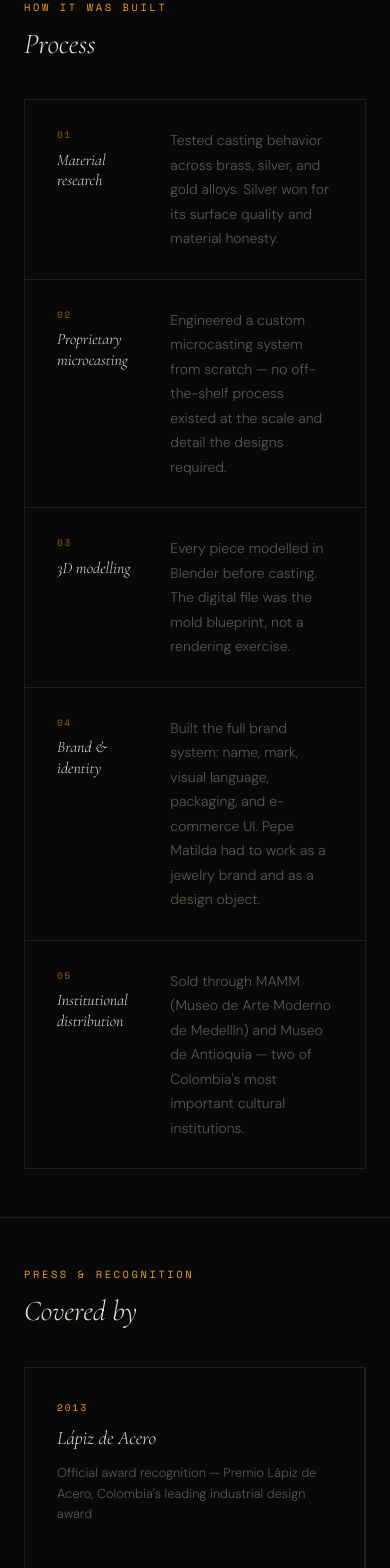
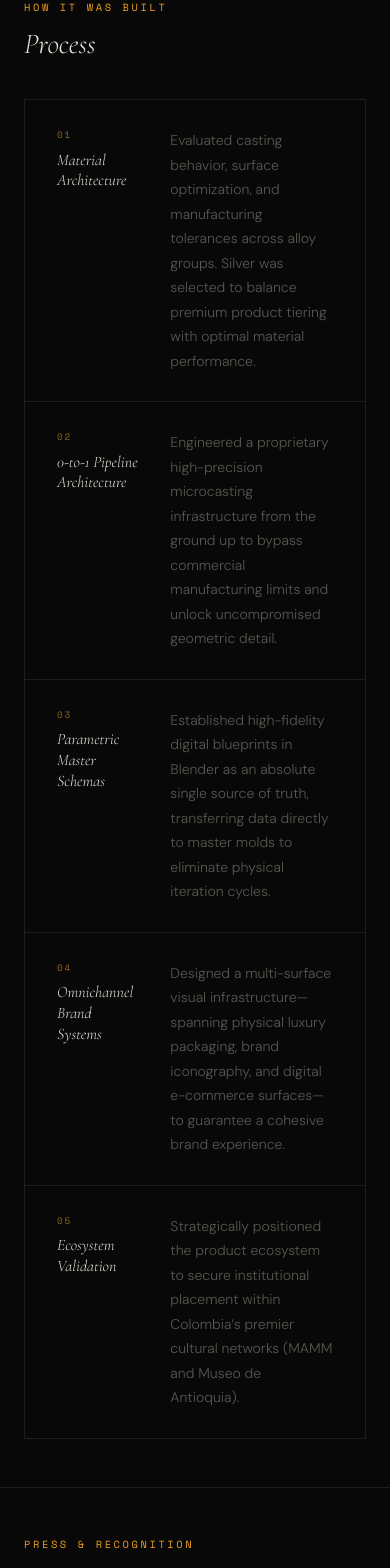
Before and after one commit to NinjaPuppetDev/portfolio, a Next.js app: page /work/pepe-matilda in a window 390 px wide. Shown: the part 4440-6008 px from the top of the page. Built offline with nearby package versions, Linux system fonts and the light colour scheme.

Commit message:
microcopy-update

```diff
--- a/app/components/HeroSection.tsx
+++ b/app/components/HeroSection.tsx
@@ -45,13 +45,13 @@ export default function HeroSection() {
       <div style={{ position: 'relative', zIndex: 2 }}>
         <p style={{ fontFamily: 'var(--mono)', fontSize: '0.7rem', color: 'var(--accent)', letterSpacing: '0.25em', textTransform: 'uppercase', marginBottom: '1.5rem' }}>David Raigoza</p>
         <h1 style={{ fontFamily: 'var(--serif)', fontSize: 'clamp(3.5rem, 10vw, 9rem)', fontWeight: 300, lineHeight: 0.92, letterSpacing: '-0.02em', color: 'var(--text)', marginBottom: '2.5rem' }}>
-          {mounted ? <GlitchWord word="Designer." /> : 'Designer.'}<br />
-          <span style={{ fontStyle: 'italic', color: 'var(--accent)' }}>{mounted ? <GlitchWord word="Builder." /> : 'Builder.'}</span><br />
-          <span style={{ color: 'var(--muted)' }}>{mounted ? <GlitchWord word="Researcher." /> : 'Researcher.'}</span>
+          {mounted ? <GlitchWord word="Constraint." /> : 'Constraint.'}<br />
+          <span style={{ fontStyle: 'italic', color: 'var(--accent)' }}>{mounted ? <GlitchWord word="Architecture." /> : 'Architecture.'}</span><br />
+          <span style={{ color: 'var(--muted)' }}>{mounted ? <GlitchWord word="Proof." /> : 'Proof.'}</span>
         </h1>
         <div style={{ display: 'flex', alignItems: 'flex-start', gap: '2rem', flexWrap: 'wrap' }}>
-          <p style={{ fontFamily: 'var(--sans)', fontSize: 'clamp(0.875rem, 1.5vw, 1rem)', color: 'var(--muted)', maxWidth: '38ch', lineHeight: 1.7, fontWeight: 300 }}>
-            Product designer-engineer turned protocol architect. Jewelry craft to Ethereum smart contracts — always building with both hands and a full mind.
+          <p style={{ fontFamily: 'var(--sans)', fontSize: 'clamp(0.875rem, 1.5vw, 1rem)', color: 'var(--muted)', maxWidth: '42ch', lineHeight: 1.7, fontWeight: 300 }}>
+            Every project starts with the same question: what does the existing system refuse to do? The answer becomes the work. Whether engineering a stainless steel microcasting pipeline that didn't exist, deploying trustless derivative settlement for climate risk, or building an AI agent that operates an interface instead of answering questions. The medium changes. The method doesn't.
           </p>
           <div style={{ display: 'flex', flexDirection: 'column', gap: '0.5rem' }}>
             {[
--- a/app/components/LandingPage.tsx
+++ b/app/components/LandingPage.tsx
@@ -4,12 +4,13 @@ import CardGrid from './CardGrid'
 import ContactForm from './ContactForm'
 
 // ── PROJECT DATA ───────────────────────────────────────────────────────────────
+// ── PROJECT DATA ───────────────────────────────────────────────────────────────
 const web3Projects = [
   {
     index: '01',
     year: '2026',
     title: 'QIE Neobank',
-    subtitle: 'DeFi neobank · On-chain credit scoring · Soulbound NFTs · Lending',
+    subtitle: 'Engineering a non-custodial decentralized liquidity layer and on-chain credit scoring architecture',
     tags: ['Solidity', 'ERC-4626', 'Soulbound NFT', 'DeFi', 'Next.js', 'Figma'],
     description:
       'A full-stack DeFi neobank built for the QIE Blockchain Hackathon. Deployed smart contracts: vault, identity, lending, credit score.',
@@ -22,7 +23,7 @@ const web3Projects = [
     index: '02',
     year: '2026',
     title: 'Bruma Protocol',
-    subtitle: 'Ethereum · Chainlink · DeFi · Rainfall Derivatives',
+    subtitle: 'Architecting a trustless, oracle-driven derivative settlement engine for environmental risk management',
     tags: ['Solidity', 'Chainlink Oracles', 'DeFi', 'On-chain Settlement'],
     description:
       'A trustless protocol for hedging and trading rainfall risk on Ethereum. Positions settle automatically via Chainlink oracle feeds — no intermediaries.',
@@ -35,7 +36,7 @@ const web3Projects = [
     index: '06',
     year: '2019–',
     title: 'GitHub',
-    subtitle: 'Solidity · Next.js · Smart Contracts · Open Source',
+    subtitle: 'Open-source immutable protocol repositories, state systems, and deployment infrastructure',
     tags: ['Solidity', 'Next.js', 'Smart Contracts', 'Web3'],
     description:
       'Active repo where the work lives. Smart contracts, protocol interfaces, and the codebase behind this site — version-controlled from first commit to mainnet deploy.',
@@ -51,7 +52,7 @@ const productProjects = [
     index: '03',
     year: '2026',
     title: 'Raigoza Job Scanner',
-    subtitle: 'Next.js · Airtable · Groq · Job Search CRM',
+    subtitle: 'Building a real-time data ingestion telemetry dashboard and serverless CRM pipeline',
     tags: ['Next.js', 'Airtable', 'Groq AI', 'No-code', 'Dashboard'],
     description:
       'A personal job search CRM built on Airtable as the live backend, surfaced through a custom Next.js dashboard. Tracks application funnel stages, interview schedules, and follow-up cadences in real time.',
@@ -67,7 +68,7 @@ const brandProjects = [
     index: '04',
     year: '2011–2016',
     title: 'Pepe Matilda',
-    subtitle: 'Jewelry Design · Microcasting · Brand · Material Research',
+    subtitle: 'Scaling a proprietary 0-to-1 microcasting manufacturing pipeline and physical-to-digital brand matrix',
     tags: ['Industrial Design', 'Lápiz de Acero', 'Blender', 'MAMM'],
     description:
       "Built 0→1: designed and hand-cast every piece, engineered a proprietary microcasting system, modeled products in 3D, and built the brand from identity to e-commerce UI. Won Colombia's Lápiz de Acero (2013). Exhibited at MAMM and Museo de Antioquia.",
@@ -81,7 +82,7 @@ const brandProjects = [
     index: '05',
     year: '2024',
     title: 'NextStep',
-    subtitle: 'Brand Identity · UI Design · 3D Rendering',
+    subtitle: 'Developing a high-contrast parametric visual infrastructure and customization-first UX flow for physical manufacturing',
     tags: ['Figma', 'Blender', 'Brand Systems', 'UI Design'],
     description:
       'Full brand and UI system for a 3D-printed custom footwear brand. Designed the visual identity, landing page, and email marketing — built around a high-contrast dark aesthetic with neon green accents, 3D-rendered product shots, and a customization-first UX flow.',
@@ -95,7 +96,7 @@ const brandProjects = [
     index: '06',
     year: '2024',
     title: 'Marigold Bloom',
-    subtitle: 'Brand Identity · UI Design · Social Media',
+    subtitle: 'Engineering a cohesive experiential omnichannel identity and ritual-driven digital interface',
     tags: ['Figma', 'Blender', 'Brand Systems', 'UI Design'],
     description:
       'End-to-end brand and UI system for a botanical skincare brand. Developed the visual identity, e-commerce landing page, and Instagram content system — warm earthy tones, serif typography, and a ritual-driven narrative translated consistently from web to social.',
--- a/app/work/pepe-matilda/page.tsx
+++ b/app/work/pepe-matilda/page.tsx
@@ -29,29 +29,29 @@ const PRESS = [
 
 const PROCESS = [
   {
-    label: 'Material research',
+    label: 'Material Architecture',
     description:
-      'Tested casting behavior across brass, silver, and gold alloys. Silver won for its surface quality and material honesty.',
+      'Evaluated casting behavior, surface optimization, and manufacturing tolerances across alloy groups. Silver was selected to balance premium product tiering with optimal material performance.',
   },
   {
-    label: 'Proprietary microcasting',
+    label: '0-to-1 Pipeline Architecture',
     description:
-      'Engineered a custom microcasting system from scratch — no off-the-shelf process existed at the scale and detail the designs required.',
+      'Engineered a proprietary high-precision microcasting infrastructure from the ground up to bypass commercial manufacturing limits and unlock uncompromised geometric detail.',
   },
   {
-    label: '3D modelling',
+    label: 'Parametric Master Schemas',
     description:
-      'Every piece modelled in Blender before casting. The digital file was the mold blueprint, not a rendering exercise.',
+      'Established high-fidelity digital blueprints in Blender as an absolute single source of truth, transferring data directly to master molds to eliminate physical iteration cycles.',
   },
   {
-    label: 'Brand & identity',
+    label: 'Omnichannel Brand Systems',
     description:
-      'Built the full brand system: name, mark, visual language, packaging, and e-commerce UI. Pepe Matilda had to work as a jewelry brand and as a design object.',
+      'Designed a multi-surface visual infrastructure—spanning physical luxury packaging, brand iconography, and digital e-commerce surfaces—to guarantee a cohesive brand experience.',
   },
   {
-    label: 'Institutional distribution',
+    label: 'Ecosystem Validation',
     description:
-      "Sold through MAMM (Museo de Arte Moderno de Medellín) and Museo de Antioquia — two of Colombia's most important cultural institutions.",
+      'Strategically positioned the product ecosystem to secure institutional placement within Colombia’s premier cultural networks (MAMM and Museo de Antioquia).',
   },
 ]
 
```
